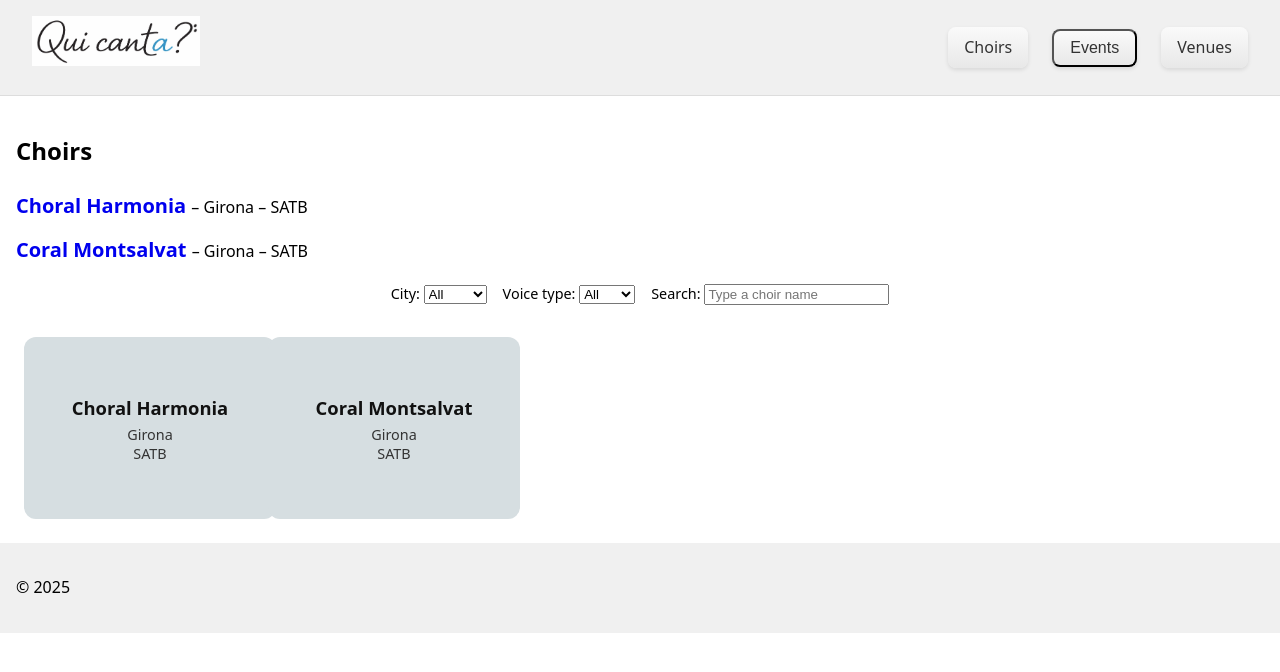
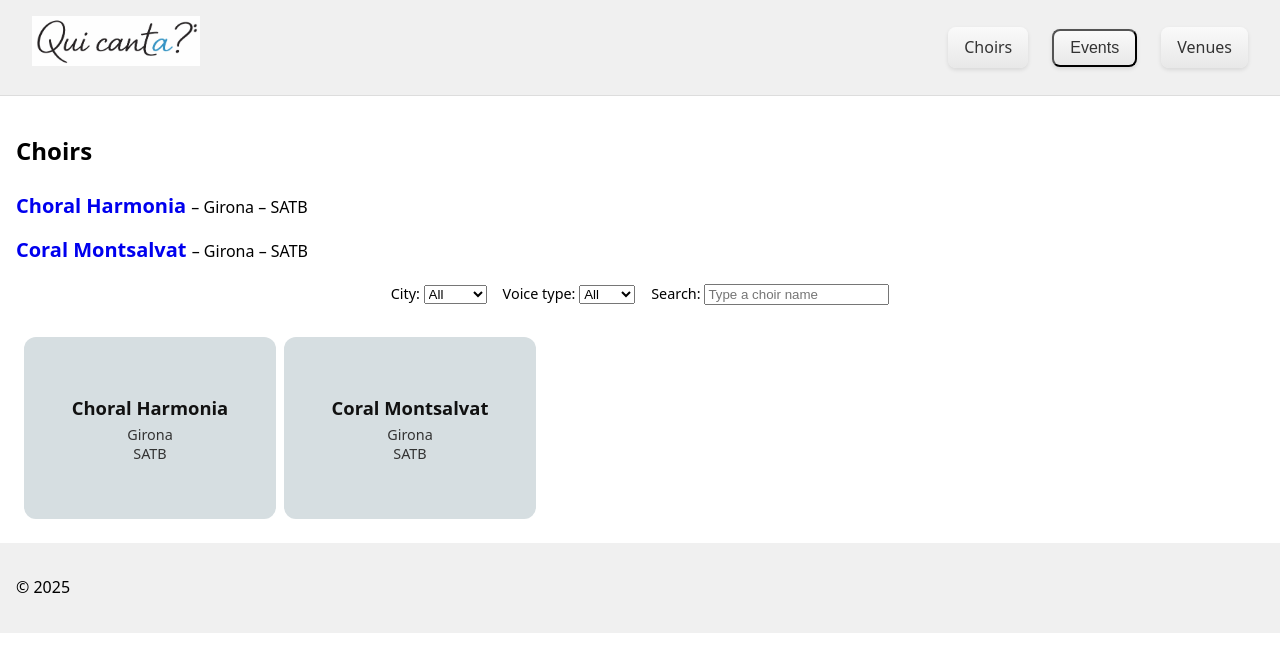
Before and after one commit to jllobera/quicanta, a Jekyll site: the page built from choirs.md, in a window 1280 px wide. Shown: the top 672 px of the page. Built offline with Jekyll 4.4.1, drawn with Linux system fonts in a browser that asks for light colours.

Commit message:
Increase gap between choir grid items

```diff
--- a/assets/css/choirs.css
+++ b/assets/css/choirs.css
@@ -17,7 +17,7 @@
 .choir-grid {
   display: grid;
   grid-template-columns: repeat(auto-fit, 220px);
-  gap: 1.5rem; /* increase spacing */
+  gap: 2.5rem; /* increase spacing */
   justify-content: start; /* prevent browser from compressing cards to center */
   padding: 0.5rem; /* prevents first/last card from touching edges */
 }
```
